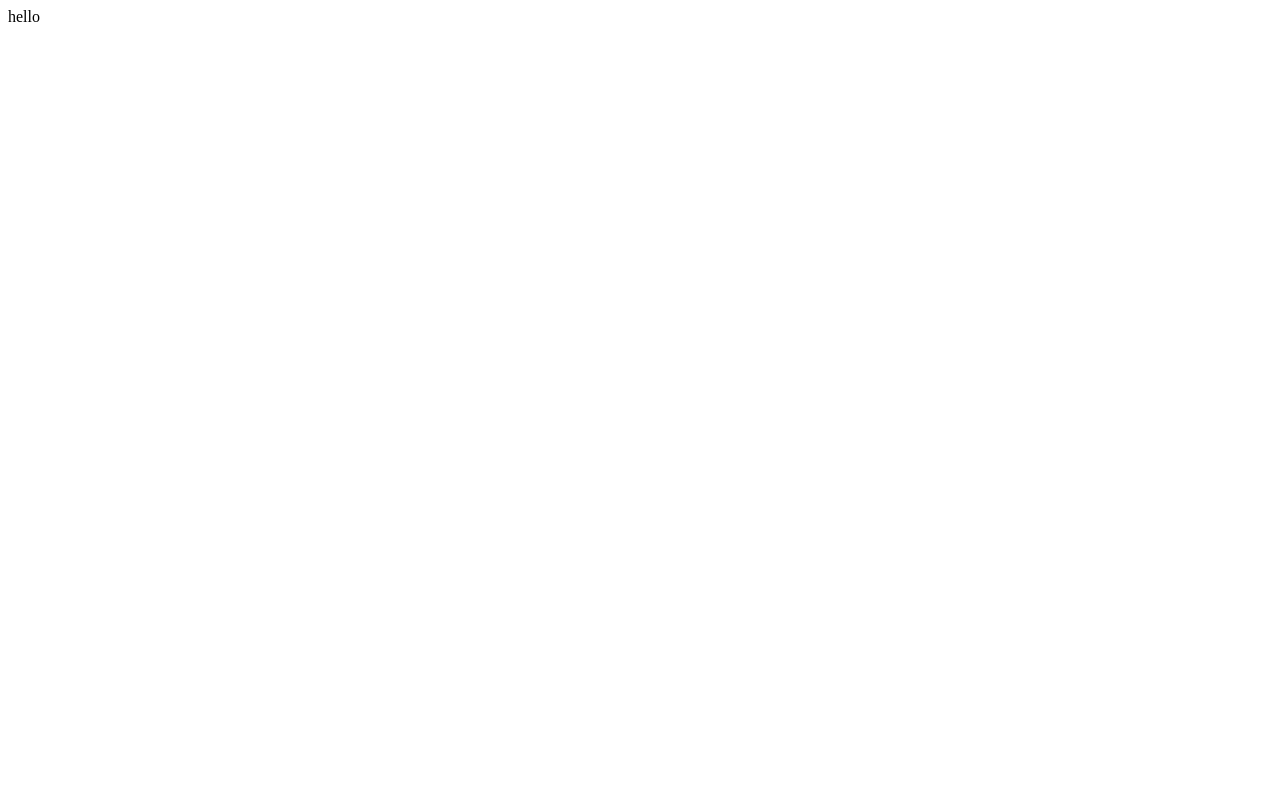
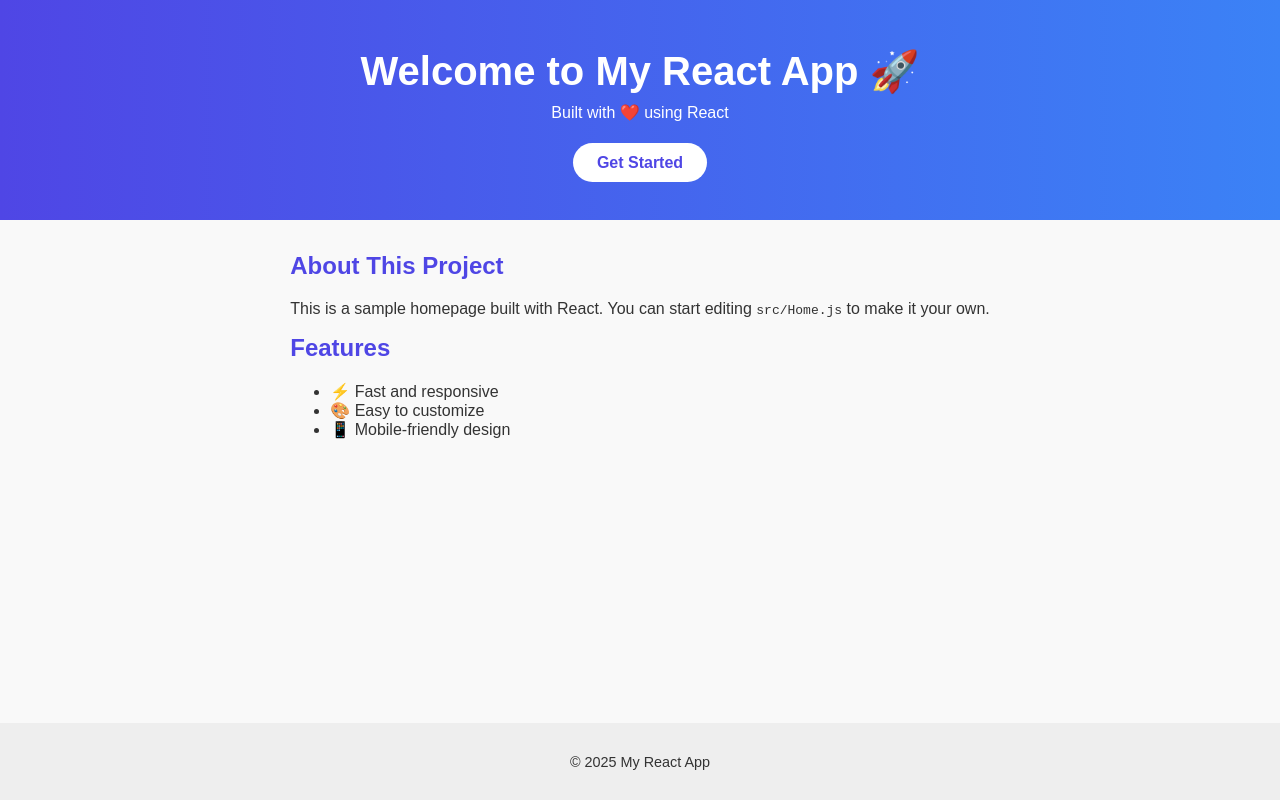
Before and after one commit to Abhinav0358/Project-Collaboration, a React (Create React App) app in the folder Frontend/my-app/: page / in a window 1280 px wide. Built offline with nearby package versions, Linux system fonts and the light colour scheme.

Commit message:
added login

```diff
--- a/Frontend/my-app/package.json
+++ b/Frontend/my-app/package.json
@@ -10,6 +10,7 @@
     "ajv": "^8.17.1",
     "react": "^19.1.1",
     "react-dom": "^19.1.1",
+    "react-router-dom": "^7.8.0",
     "react-scripts": "5.0.1",
     "web-vitals": "^2.1.4"
   },
--- a/Frontend/my-app/src/App.css
+++ /dev/null
@@ -1,38 +0,0 @@
-.App {
-  text-align: center;
-}
-
-.App-logo {
-  height: 40vmin;
-  pointer-events: none;
-}
-
-@media (prefers-reduced-motion: no-preference) {
-  .App-logo {
-    animation: App-logo-spin infinite 20s linear;
-  }
-}
-
-.App-header {
-  background-color: #282c34;
-  min-height: 100vh;
-  display: flex;
-  flex-direction: column;
-  align-items: center;
-  justify-content: center;
-  font-size: calc(10px + 2vmin);
-  color: white;
-}
-
-.App-link {
-  color: #61dafb;
-}
-
-@keyframes App-logo-spin {
-  from {
-    transform: rotate(0deg);
-  }
-  to {
-    transform: rotate(360deg);
-  }
-}
--- a/Frontend/my-app/src/App.js
+++ b/Frontend/my-app/src/App.js
@@ -1,9 +1,17 @@
-import './App.css';
+import React from "react";
+import { BrowserRouter as Router, Routes, Route } from "react-router-dom";
+import Home from "./Home";
+import Login from "./Login";
+import Register from "./Register";
 
-function App() {
+export default function App() {
   return (
-    <div>hello</div>
-  )
+    <Router>
+      <Routes>
+        <Route path="/" element={<Home />} />        {/* Home page */}
+        <Route path="/login" element={<Login />} />  {/* Login page */}
+        <Route path="/register" element={<Register />} /> {/* Register page */}
+      </Routes>
+    </Router>
+  );
 }
-
-export default App;
--- /dev/null
+++ b/Frontend/my-app/src/Home.js
@@ -0,0 +1,37 @@
+import React from "react";
+import "./home.css";
+
+export default function Home() {
+  return (
+    <div className="home-container">
+      <header className="home-header">
+        <h1>Welcome to My React App 🚀</h1>
+        <p>Built with ❤️ using React</p>
+        <a href="#learn" className="cta-button">Get Started</a>
+      </header>
+
+      <main className="home-main" id="learn">
+        <section>
+          <h2>About This Project</h2>
+          <p>
+            This is a sample homepage built with React. You can start editing{" "}
+            <code>src/Home.js</code> to make it your own.
+          </p>
+        </section>
+
+        <section>
+          <h2>Features</h2>
+          <ul>
+            <li>⚡ Fast and responsive</li>
+            <li>🎨 Easy to customize</li>
+            <li>📱 Mobile-friendly design</li>
+          </ul>
+        </section>
+      </main>
+
+      <footer className="home-footer">
+        <p>© {new Date().getFullYear()} My React App</p>
+      </footer>
+    </div>
+  );
+}
--- /dev/null
+++ b/Frontend/my-app/src/Login.css
@@ -0,0 +1,60 @@
+.login-container {
+  width: 350px;
+  margin: 100px auto;
+  background: white;
+  padding: 2rem;
+  border-radius: 12px;
+  box-shadow: 0 4px 12px rgba(0, 0, 0, 0.1);
+  text-align: center;
+}
+
+.login-container h2 {
+  margin-bottom: 1.5rem;
+  color: #4f46e5;
+}
+
+.login-form {
+  display: flex;
+  flex-direction: column;
+}
+
+.login-form input {
+  margin-bottom: 1rem;
+  padding: 0.8rem;
+  border: 1px solid #ccc;
+  border-radius: 6px;
+  outline: none;
+  font-size: 1rem;
+}
+
+.login-form input:focus {
+  border-color: #4f46e5;
+  box-shadow: 0 0 4px rgba(79, 70, 229, 0.3);
+}
+
+.login-form button {
+  background: #4f46e5;
+  color: white;
+  padding: 0.8rem;
+  border: none;
+  border-radius: 6px;
+  cursor: pointer;
+  font-size: 1rem;
+}
+
+.login-form button:hover {
+  background: #3b36d1;
+}
+
+.register-link {
+  margin-top: 1rem;
+}
+
+.register-link a {
+  color: #4f46e5;
+  text-decoration: none;
+}
+
+.register-link a:hover {
+  text-decoration: underline;
+}
--- /dev/null
+++ b/Frontend/my-app/src/Login.js
@@ -0,0 +1,43 @@
+import React, { useState } from "react";
+import "./Login.css";
+import { Link } from "react-router-dom";
+
+export default function Login() {
+  const [email, setEmail] = useState("");
+  const [password, setPassword] = useState("");
+
+  const handleSubmit = (e) => {
+    e.preventDefault();
+    console.log("Login with:", email, password);
+    // TODO: Add backend API call here
+  };
+
+  return (
+    <div className="login-container">
+      <h2>Login</h2>
+      <form onSubmit={handleSubmit} className="login-form">
+        <input
+          type="email"
+          placeholder="Email"
+          value={email}
+          onChange={(e) => setEmail(e.target.value)}
+          required
+        />
+
+        <input
+          type="password"
+          placeholder="Password"
+          value={password}
+          onChange={(e) => setPassword(e.target.value)}
+          required
+        />
+
+        <button type="submit">Login</button>
+      </form>
+
+      <p className="register-link">
+        Don't have an account? <Link to="/register">Register</Link>
+      </p>
+    </div>
+  );
+}
--- /dev/null
+++ b/Frontend/my-app/src/Register.js
@@ -0,0 +1,10 @@
+import React from "react";
+
+export default function Register() {
+  return (
+    <div style={{ textAlign: "center", marginTop: "50px" }}>
+      <h2>Register Page</h2>
+      <p>Here you can add your registration form.</p>
+    </div>
+  );
+}
--- /dev/null
+++ b/Frontend/my-app/src/home.css
@@ -0,0 +1,61 @@
+body {
+  margin: 0;
+  font-family: Arial, sans-serif;
+  background: #f9f9f9;
+  color: #333;
+}
+
+.home-container {
+  display: flex;
+  flex-direction: column;
+  min-height: 100vh;
+}
+
+.home-header {
+  background: linear-gradient(90deg, #4f46e5, #3b82f6);
+  color: white;
+  text-align: center;
+  padding: 3rem 1rem;
+}
+
+.home-header h1 {
+  margin: 0;
+  font-size: 2.5rem;
+}
+
+.home-header p {
+  margin: 0.5rem 0 2rem;
+}
+
+.cta-button {
+  background: white;
+  color: #4f46e5;
+  padding: 0.7rem 1.5rem;
+  border-radius: 30px;
+  font-weight: bold;
+  text-decoration: none;
+  transition: background 0.3s;
+}
+
+.cta-button:hover {
+  background: #f0f0f0;
+}
+
+.home-main {
+  flex: 1;
+  padding: 2rem;
+  max-width: 800px;
+  margin: auto;
+}
+
+.home-main h2 {
+  margin-top: 0;
+  color: #4f46e5;
+}
+
+.home-footer {
+  background: #eee;
+  padding: 1rem;
+  text-align: center;
+  font-size: 0.9rem;
+}
--- a/Frontend/my-app/src/index.js
+++ b/Frontend/my-app/src/index.js
@@ -6,7 +6,7 @@ import reportWebVitals from './reportWebVitals';
 const root = ReactDOM.createRoot(document.getElementById('root'));
 root.render(
   <React.StrictMode>
-    <App />
+    <App />  {/* Loads Router setup */}
   </React.StrictMode>
 );
 
```
Also changed, not shown: 2 other files (tests, documents, lock files or other folders).
